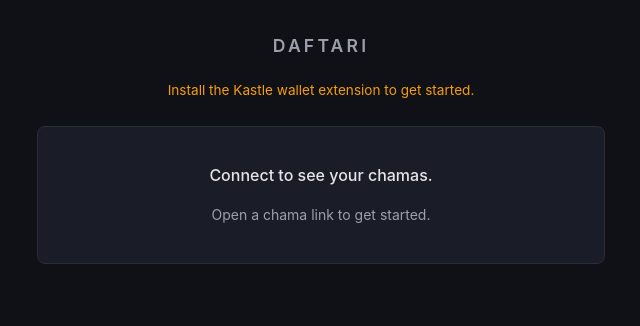
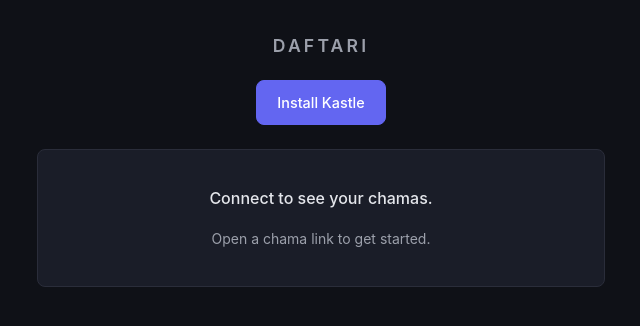
Before and after one commit to danieliyahu1/daftari, a React (Vite) app in the folder frontend/: page / in a window 1280 px wide. Shown: the top 326 px of the page, without its empty margins (319-959 px from the left). Built offline with nearby package versions, Linux system fonts and the light colour scheme; the HTML template or start-up script is replaced by a standard one.

Commit message:
fix: set Kastle install URL and remove dead fallback branch

```diff
--- a/frontend/src/components/WalletStatus.tsx
+++ b/frontend/src/components/WalletStatus.tsx
@@ -67,7 +67,6 @@ export function WalletStatus(): JSX.Element {
   if (wallet.status === 'not-installed') {
     return (
       <div className="wallet-connect">
-        {KASTLE_EXTENSION_URL ? (
         <a
           href={KASTLE_EXTENSION_URL}
           target="_blank"
@@ -77,11 +76,6 @@ export function WalletStatus(): JSX.Element {
         >
           Install Kastle
         </a>
-        ) : (
-          <p className="wallet-error-text" data-testid="install-message">
-            Install the Kastle wallet extension to get started.
-          </p>
-        )}
       </div>
     )
   }
--- a/frontend/src/constants.ts
+++ b/frontend/src/constants.ts
@@ -1,4 +1,5 @@
-export const KASTLE_EXTENSION_URL = ''
+export const KASTLE_EXTENSION_URL =
+  'https://chromewebstore.google.com/detail/kastle/oambclflhjfppdmkghokjmpppmaebego'
 
 export const CONNECT_TIMEOUT_MS = 15_000
 
```
Also changed, not shown: 1 other file (tests, documents, lock files or other folders). Lines whose indentation alone changed are shown as unchanged.
